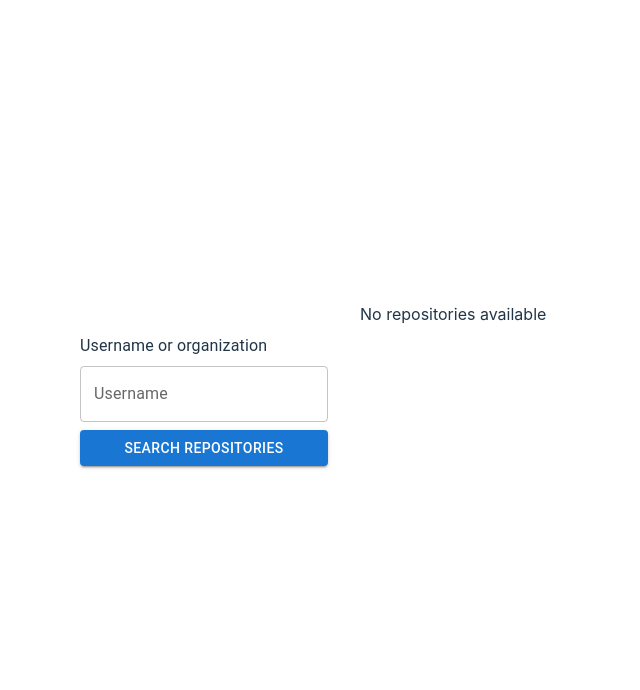
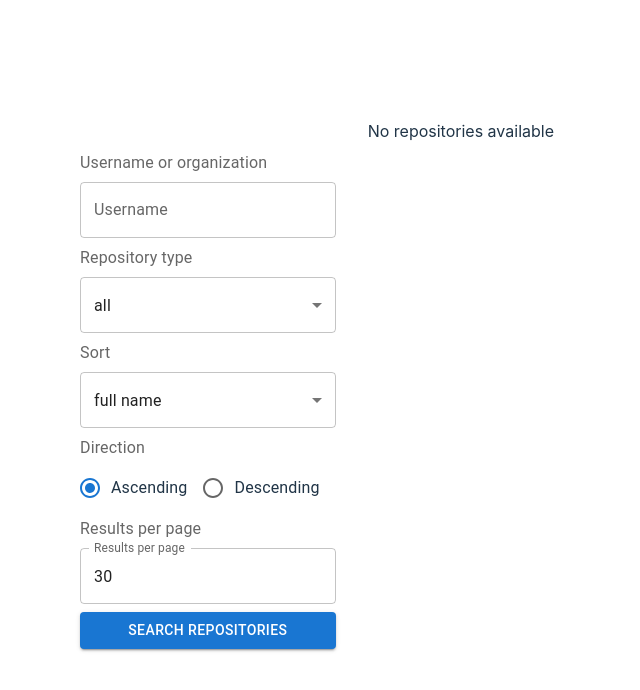
Before and after one commit to SarahLKatz/skatz-axion-challenge, a React (Vite) app: page / in a window 1280 px wide. Shown: the top 690 px of the page, without its empty margins (0-640 px from the left). Built offline with nearby package versions, Linux system fonts and the light colour scheme.

Commit message:
filtering

```diff
--- a/package.json
+++ b/package.json
@@ -16,7 +16,8 @@
     "@mui/material": "^6.1.5",
     "axios": "^1.7.7",
     "react": "^18.3.1",
-    "react-dom": "^18.3.1"
+    "react-dom": "^18.3.1",
+    "react-hook-form": "^7.53.1"
   },
   "devDependencies": {
     "@eslint/js": "^9.13.0",
--- a/src/components/InputForm/index.tsx
+++ b/src/components/InputForm/index.tsx
@@ -1,26 +1,82 @@
 import axios from "axios";
-import type { Dispatch, FormEvent, SetStateAction } from "react";
+import {
+  useState,
+  type Dispatch,
+  type FormEvent,
+  type SetStateAction,
+} from "react";
 import type { GitHubRepository } from "../../types";
 import TextField from "@mui/material/TextField";
-import Typography from "@mui/material/Typography";
 import Button from "@mui/material/Button";
 import "./InputForm.css";
+import RadioGroup from "@mui/material/RadioGroup";
+import FormControlLabel from "@mui/material/FormControlLabel";
+import Radio from "@mui/material/Radio";
+import InputLabel from "@mui/material/InputLabel";
+import { FormLabel, MenuItem, Select } from "@mui/material";
+import { useForm } from "react-hook-form";
 
 type InputFormProps = {
   setData: Dispatch<SetStateAction<GitHubRepository[]>>;
 };
 
+const RepoType = {
+  ALL: "all",
+  OWNER: "owner",
+  MEMBER: "member",
+} as const;
+
+const SortType = {
+  CREATED: "created",
+  UPDATED: "updated",
+  PUSHED: "pushed",
+  FULL_NAME: "full_name",
+} as const;
+
+const DirectionType = {
+  ASC: "asc",
+  DESC: "desc",
+} as const;
+
+type FormValues = {
+  username: string;
+  repoType: (typeof RepoType)[keyof typeof RepoType];
+  sort: (typeof SortType)[keyof typeof SortType];
+  direction: (typeof DirectionType)[keyof typeof DirectionType];
+  perPage?: number;
+};
+
 export const InputForm = ({ setData }: InputFormProps) => {
-  const fetchRepositories = async (event: FormEvent<HTMLFormElement>) => {
-    event.preventDefault();
-    const formData = new FormData(event.currentTarget);
-    const username = formData.get("username");
-    // Check that username exists
+  const [error, setError] = useState("");
+
+  const defaultValues = {
+    username: "",
+    repoType: RepoType.ALL,
+    sort: SortType.FULL_NAME,
+    direction: DirectionType.ASC,
+    perPage: 30,
+  };
+
+  const { register, handleSubmit, watch } = useForm<FormValues>({
+    defaultValues,
+    mode: "all",
+  });
+
+  const repoTypeValue = watch("repoType");
+  const sortTypeValue = watch("sort");
+
+  const fetchRepositories = async (values: FormValues) => {
+    const { username, repoType, sort, direction, perPage } = values;
+    if (!username) {
+      setError("Must enter username or organization");
+      return;
+    }
 
     try {
-      // TODO: Only works for usernames - need to update to work for org (maybe add a checkbox to see which it is)
       const res = await axios.get(
-        `https://api.github.com/users/${username}/repos`
+        `https://api.github.com/users/${username}/repos?type=${repoType}&sort=${sort}&direction=${direction}&per_page=${
+          perPage || 30
+        }`
       );
       setData(res.data);
     } catch (err) {
@@ -31,21 +87,81 @@ export const InputForm = ({ setData }: InputFormProps) => {
 
   return (
     <div className="input-form">
-      <form onSubmit={fetchRepositories} className="form-container">
-        <Typography variant="body1" component="span">
+      <form
+        onSubmit={handleSubmit(fetchRepositories)}
+        className="form-container"
+      >
+        <InputLabel id="username-input-label">
           Username or organization
-        </Typography>
+        </InputLabel>
         <TextField
-          hiddenLabel
           id="outlined-basic"
           label="Username"
           variant="outlined"
-          name="username"
+          aria-labelledby="username-input-label"
+          {...register("username")}
+        />
+        <InputLabel id="repository-type-label">Repository type</InputLabel>
+        <Select
+          labelId="repository-type-label"
+          id="repository-type"
+          label="Repository type"
+          value={repoTypeValue}
+          {...register("repoType")}
+        >
+          <MenuItem value={RepoType.ALL}>{RepoType.ALL}</MenuItem>
+          <MenuItem value={RepoType.OWNER}>{RepoType.OWNER}</MenuItem>
+          <MenuItem value={RepoType.MEMBER}>{RepoType.MEMBER}</MenuItem>
+        </Select>
+        <InputLabel id="sort-label">Sort</InputLabel>
+        <Select
+          labelId="sort-label"
+          id="sort"
+          label="Sort"
+          value={sortTypeValue}
+          {...register("sort")}
+        >
+          <MenuItem value={SortType.CREATED}>{SortType.CREATED}</MenuItem>
+          <MenuItem value={SortType.UPDATED}>{SortType.UPDATED}</MenuItem>
+          <MenuItem value={SortType.PUSHED}>{SortType.PUSHED}</MenuItem>
+          <MenuItem value={SortType.FULL_NAME}>full name</MenuItem>
+        </Select>
+        <FormLabel id="direction-label">Direction</FormLabel>
+        <RadioGroup
+          aria-labelledby="direction-label"
+          row
+          defaultValue={
+            sortTypeValue === SortType.FULL_NAME
+              ? DirectionType.ASC
+              : DirectionType.DESC
+          }
+          {...register("direction")}
+        >
+          <FormControlLabel
+            value={DirectionType.ASC}
+            control={<Radio />}
+            label="Ascending"
+          />
+          <FormControlLabel
+            value={DirectionType.DESC}
+            control={<Radio />}
+            label="Descending"
+          />
+        </RadioGroup>
+        <InputLabel id="per-page-input-label">Results per page</InputLabel>
+        <TextField
+          id="outlined-basic"
+          label="Results per page"
+          variant="outlined"
+          aria-labelledby="per-page-input-label"
+          defaultValue={30}
+          {...register("perPage")}
         />
         <Button variant="contained" type="submit">
           Search Repositories
         </Button>
       </form>
+      {error && <div>{error}</div>}
     </div>
   );
 };
```
Also changed, not shown: 2 other files (tests, documents, lock files or other folders).
